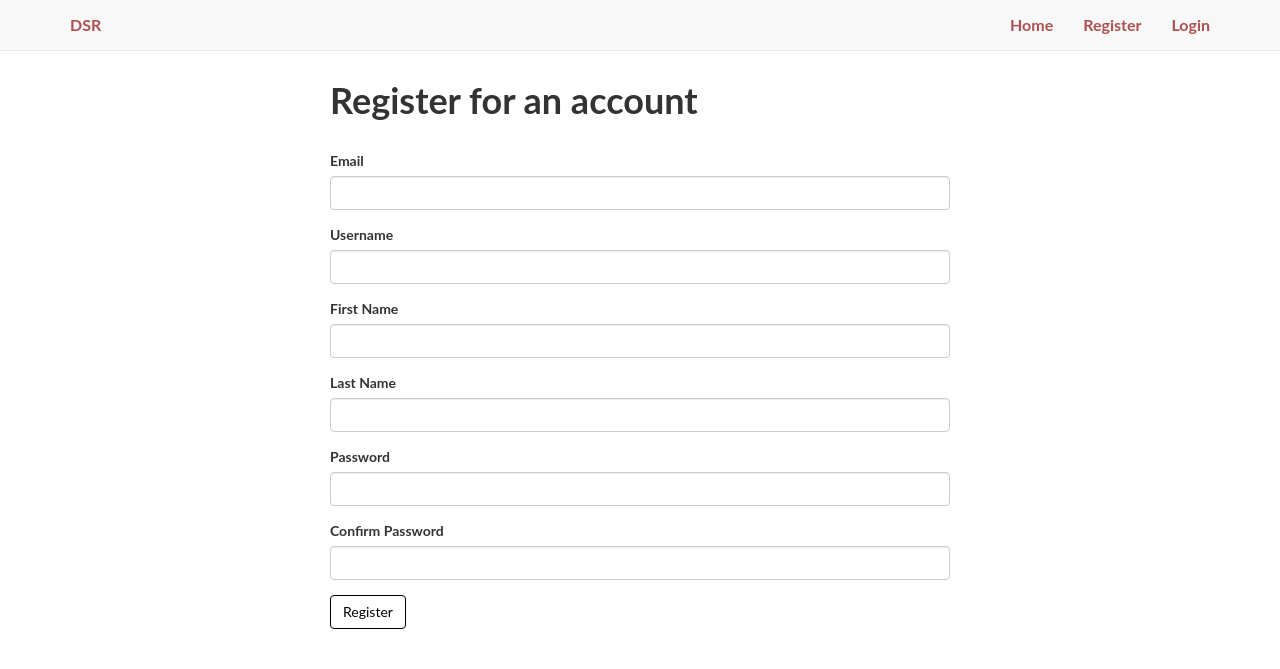
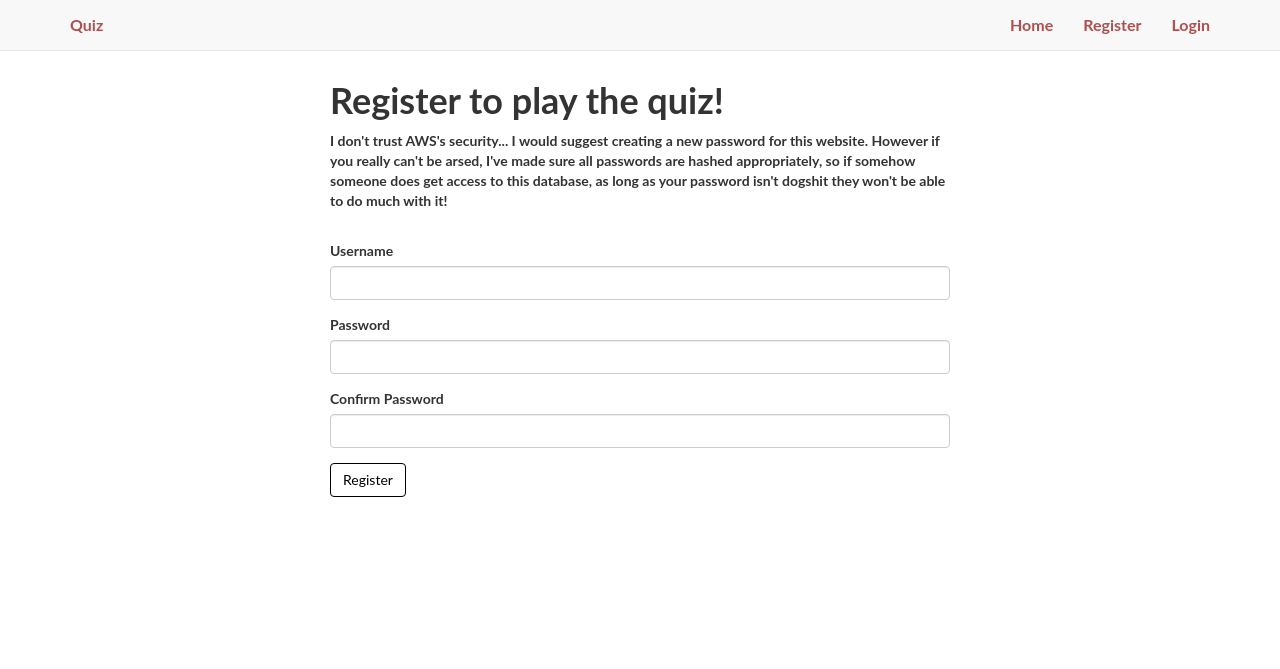
Before and after one commit to Dszedlak/Python-Flask-Quiz-App, a Flask app: page /register in a window 1280 px wide. Shown: the top 669 px of the page. Run offline with Flask 2, Linux system fonts and the light colour scheme; parts of the project's set-up code (start-up, migrations or seed data) failed here and were passed over; some libraries are stand-ins or nearby versions.

Commit message:
Simple changes to register/login and some visual changes

```diff
--- a/app/auth/forms.py
+++ b/app/auth/forms.py
@@ -14,10 +14,7 @@ class RegistrationForm(FlaskForm):
     """
     Form for users to create new account
     """
-    email = StringField('Email', validators=[DataRequired(), Email()])
     username = StringField('Username', validators=[DataRequired()])
-    first_name = StringField('First Name', validators=[DataRequired()])
-    last_name = StringField('Last Name', validators=[DataRequired()])
     password = PasswordField('Password', validators=[
                                         DataRequired(),
                                         EqualTo('confirm_password')
@@ -30,7 +27,7 @@ class LoginForm(FlaskForm):
     """
     Form for users to login
     """
-    email = StringField('Email', validators=[DataRequired()])
+    username = StringField('Username', validators=[DataRequired()])
     password = PasswordField('Password', validators=[DataRequired()])
     submit = SubmitField('Login')
 
--- a/app/auth/views.py
+++ b/app/auth/views.py
@@ -19,10 +19,7 @@ def register():
     form = RegistrationForm()
     if form.validate_on_submit():
             data = {
-                    "email": form.email.data,
                     "username": form.username.data,
-                    "first_name": form.first_name.data,
-                    "last_name": form.last_name.data,
                     "password_hash":(hash_pass(form.password.data)),
         }
             json_data = json.dumps(data)
@@ -43,7 +40,7 @@ def login():
 
     if form.validate_on_submit():
         data = {
-                "email": form.email.data,
+                "username": form.username.data,
                 "password_hash":(hash_pass(form.password.data)),
         }
 
--- a/app/templates/auth/register.html
+++ b/app/templates/auth/register.html
@@ -6,7 +6,8 @@
 {% block body %}
 <div class="content-section">
   <div class="center">
-    <h1>Register for an account</h1>
+    <h1>Register to play the quiz!</h1>
+    <p>I don't trust AWS's security... I would suggest creating a new password for this website. However if you really can't be arsed, I've made sure all passwords are hashed appropriately, so if somehow someone does get access to this database, as long as your password isn't dogshit they won't be able to do much with it!</p>
     <br/>
     {{ wtf.quick_form(form) }}
   </div>
--- a/app/templates/base.html
+++ b/app/templates/base.html
@@ -3,7 +3,7 @@
 <!DOCTYPE html>
 <html lang="en">
 <head>
-    <title>{{ title }} | DS RECORDS</title>
+    <title>{{ title }} | 21st Century Quizmen</title>
     <link href="https://maxcdn.bootstrapcdn.com/bootstrap/3.3.7/css/bootstrap.min.css" rel="stylesheet">
     <link href="{{ url_for('static', filename='css/style.css') }}" rel="stylesheet">
     <link rel="shortcut icon" href="{{ url_for('static', filename='img/favicon.ico') }}">
@@ -20,10 +20,10 @@
                   <span class="icon-bar"></span>
                   <span class="icon-bar"></span>
               </button>
-              <a class="navbar-brand topnav" href="{{ url_for('home.homepage') }}">DSR</a>
+              <a class="navbar-brand topnav" href="{{ url_for('home.homepage') }}">Quiz</a>
               {% if session['logged_in'] %}
-              <a class="navbar-brand topnav" href="{{ url_for('store.browse_store') }}">Browse Records</a>
-              <a class="navbar-brand topnav" href="{{ url_for('store.add_record') }}">Add Record</a>
+              <a class="navbar-brand topnav" href="{{ url_for('store.browse_store') }}">Quiz Admin</a>
+              <a class="navbar-brand topnav" href="{{ url_for('store.add_record') }}">How To Play</a>
               {% endif %}
           </div>
           <div>
--- a/app/templates/home/dashboard.html
+++ b/app/templates/home/dashboard.html
@@ -9,7 +9,7 @@
             <div class="col-lg-12">
                 <div class="intro-message">
                     <h1>The Dashboard</h1>
-                    <h3>Welcome {{session['username']}}</h3>
+                    <h3>Welcome {{session['username']}} To 21st Century Quizmen!</h3>
                     <hr class="intro-divider">
                     </ul>
                 </div>
--- a/app/templates/home/index.html
+++ b/app/templates/home/index.html
@@ -8,8 +8,8 @@
         <div class="row">
             <div class="col-lg-12">
                 <div class="intro-message">
-                    <h1>DS RECORDS</h1>
-                    <h3>A database and market place for all things music.</h3>
+                    <h1>The Quiz</h1>
+                    <h3>This is where the quiz will take place.</h3>
                     <hr class="intro-divider">
                     </ul>
                 </div>
```
Also changed, not shown: app/models.py (+5 -5 lines), app/static/img/background.jpg, database.db.
